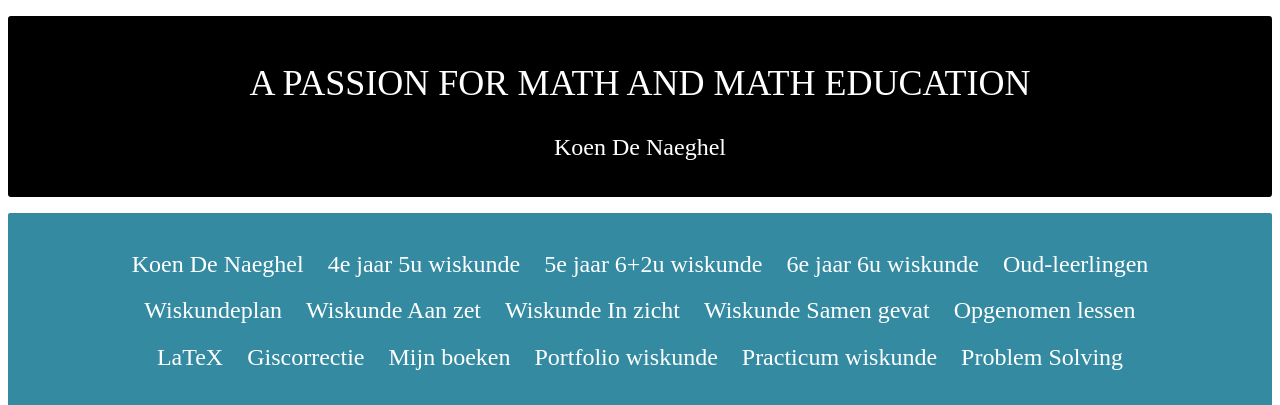
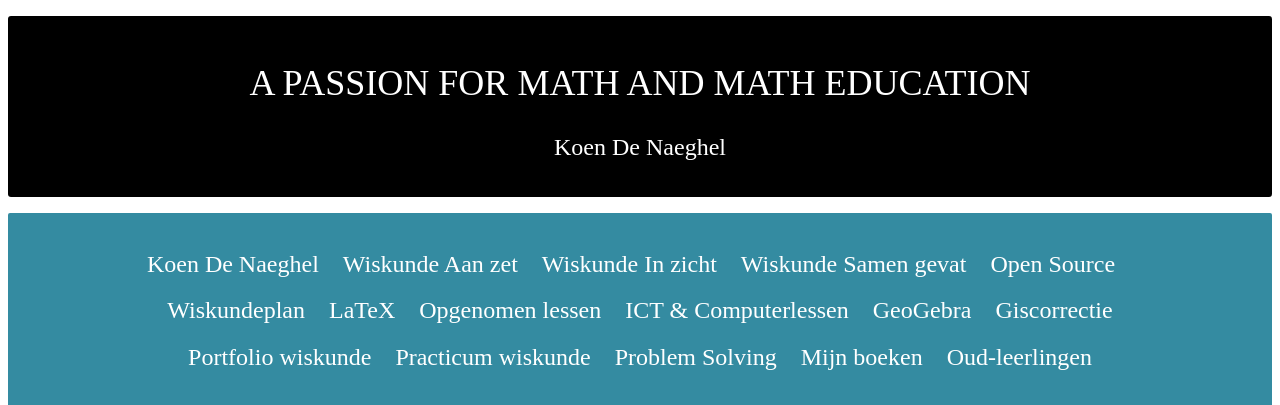
Before and after one commit to koendenaeghel/koendenaeghel.github.io, a plain HTML site: page practicumwiskunde.htm in a window 1280 px wide. Shown: the top 405 px of the page. Drawn offline with Linux system fonts and the light colour scheme.

Commit message:
Update practicumwiskunde.htm

```diff
--- a/practicumwiskunde.htm
+++ b/practicumwiskunde.htm
@@ -70,37 +70,38 @@
 			<h2>
 				<a href="https://www.koendenaeghel.be/">Koen De Naeghel</a>
 				&nbsp;&nbsp;
-				<a href="https://www.koendenaeghel.be/4ejaar5uwiskunde.htm">4e jaar 5u wiskunde</a>
-				&nbsp;&nbsp;
-				<a href="https://www.koendenaeghel.be/5ejaar62uwiskunde.htm">5e jaar 6+2u wiskunde</a>
-				&nbsp;&nbsp;
-				<a href="https://www.koendenaeghel.be/6ejaar6uwiskunde.htm">6e jaar 6u wiskunde</a>
-				&nbsp;&nbsp;
-				<a href="https://www.koendenaeghel.be/oudleerling.htm">Oud-leerlingen</a>
-			</h2>
-			<h2>
-				<a href="https://www.koendenaeghel.be/wiskundeplan.htm">Wiskundeplan</a>
-				&nbsp;&nbsp;
 				<a href="https://www.koendenaeghel.be/wiskundeaanzet.htm">Wiskunde Aan zet</a>
 				&nbsp;&nbsp;
 				<a href="https://www.koendenaeghel.be/wiskundeinzicht.htm">Wiskunde In zicht</a>
 				&nbsp;&nbsp;
 				<a href="https://www.koendenaeghel.be/wiskundesamengevat.htm">Wiskunde Samen gevat</a>
 				&nbsp;&nbsp;
-				<a href="https://www.koendenaeghel.be/opgenomenlessen.htm">Opgenomen lessen</a>
+				<a href="https://www.koendenaeghel.be/opensource.htm">Open Source</a>
+				&nbsp;&nbsp;
 			</h2>
 			<h2>
+				<a href="https://www.koendenaeghel.be/wiskundeplan.htm">Wiskundeplan</a>
+				&nbsp;&nbsp;
 				<a href="https://www.koendenaeghel.be/latex.htm">LaTeX</a>
 				&nbsp;&nbsp;
+				<a href="https://www.koendenaeghel.be/opgenomenlessen.htm">Opgenomen lessen</a>
+				&nbsp;&nbsp;
+				<a href="https://www.koendenaeghel.be/computerlessen.htm">ICT & Computerlessen</a>
+				&nbsp;&nbsp;
+				<a href="https://www.koendenaeghel.be/geogebra.htm">GeoGebra</a>
+				&nbsp;&nbsp;
 				<a href="https://www.koendenaeghel.be/giscorrectie.htm">Giscorrectie</a>
-				&nbsp;&nbsp;
-				<a href="https://www.koendenaeghel.be/mijnboeken.htm">Mijn boeken</a>
-				&nbsp;&nbsp;
+			</h2>
+			<h2>
 				<a href="https://www.koendenaeghel.be/portfoliowiskunde.htm">Portfolio wiskunde</a>
 				&nbsp;&nbsp;
 				<a href="https://www.koendenaeghel.be/practicumwiskunde.htm">Practicum wiskunde</a>
 				&nbsp;&nbsp;
 				<a href="https://www.koendenaeghel.be/problemsolving.htm">Problem Solving</a>
+				&nbsp;&nbsp;
+				<a href="https://www.koendenaeghel.be/mijnboeken.htm">Mijn boeken</a>
+				&nbsp;&nbsp;
+				<a href="https://www.koendenaeghel.be/oudleerling.htm">Oud-leerlingen</a>
 			</h2>
 			<br>
 			</center>
@@ -262,7 +263,7 @@ Freewebs) --><!-- ParagraphBodyEnd --></div>
 </div>
 
 <div id="fw-footer">
-	<p id="fw-foottext" class="fw-footertext">Webmaster & copyright: Koen De Naeghel 2006-2024</p>
+	<p id="fw-foottext" class="fw-footertext">Webmaster & copyright: Koen De Naeghel 2006-2025</p>
 	<p><script>var _nwls=[];if(window.jQuery&&window.jQuery.find){_nwls=jQuery.find(".fw_link_newWindow");}else{if(document.getElementsByClassName){_nwls=document.getElementsByClassName("fw_link_newWindow");}else{if(document.querySelectorAll){_nwls=document.querySelectorAll(".fw_link_newWindow");}else{document.write('<scr'+'ipt src="https://static.websimages.com/static/global/js/sizzle/sizzle.min.js"><\/scr'+'ipt>');if(window.Sizzle){_nwls=Sizzle(".fw_link_newWindow");}}}}var numlinks=_nwls.length;for(var i=0;i<numlinks;i++){_nwls[i].target="_blank";}</script></p>
 </div>
 
```
